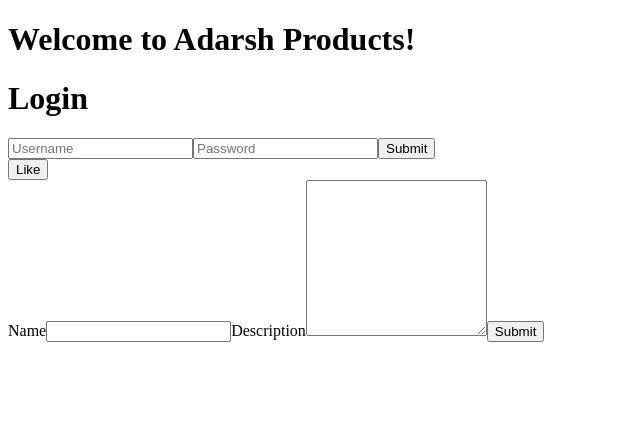
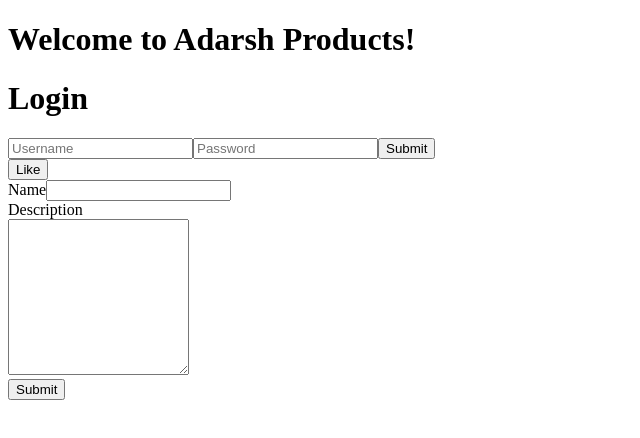
Before and after one commit to adarsh2858/bid-vibes-site, a React app: page / in a window 1280 px wide. Shown: the top 438 px of the page, without its empty margins (0-640 px from the left). Built offline with nearby package versions, Linux system fonts and the light colour scheme; the HTML template or start-up script is replaced by a standard one.

Commit message:
style the new product page with bootstrap

```diff
--- a/client/src/components/NewProduct.js
+++ b/client/src/components/NewProduct.js
@@ -3,13 +3,17 @@
 
 const NewProduct = () => {
   return (
-    <div>
+    <div className="p-4">
       <form method="post" action="/products/new">
-        <label>Name</label>
-        <input type="text" name="name" />
-        <label>Description</label>
-        <textarea rows="10" name="description" />
-        <button>Submit</button>
+        <div className="form-group">
+          <label>Name</label>
+          <input type="text" name="name" />
+        </div>
+          <label>Description</label>
+        <div className="form-group">
+          <textarea rows="10" name="description" />
+        </div>
+        <button className="btn btn-success">Submit</button>
       </form>
     </div>
   );
```
